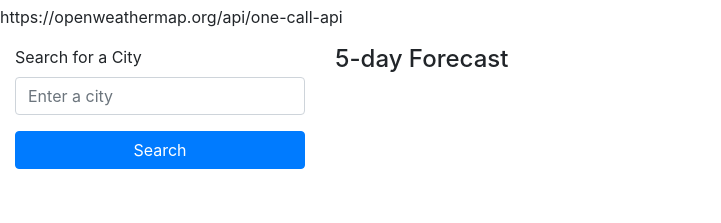
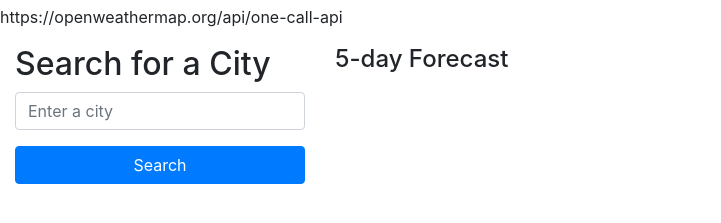
Before and after one commit to YipChiSan/weather-dashboard, a plain HTML site: page index.html in a window 1280 px wide. Shown: the part 89-312 px from the top of the page, without its empty margins (0-721 px from the left). Drawn offline with nearby package versions, Linux system fonts and the light colour scheme.

Commit message:
Add h3 class to search bar

```diff
--- a/index.html
+++ b/index.html
@@ -23,7 +23,7 @@
             <div class="row">
                 <div id="search-bar" class="col-3">
                     <div class="form-group">
-                        <label for="search-city">Search for a City</label>
+                        <label for="search-city" class="h2">Search for a City</label>
                         <input type="text" class="form-control" id="city-search" placeholder="Enter a city">
                     </div>
 
```
